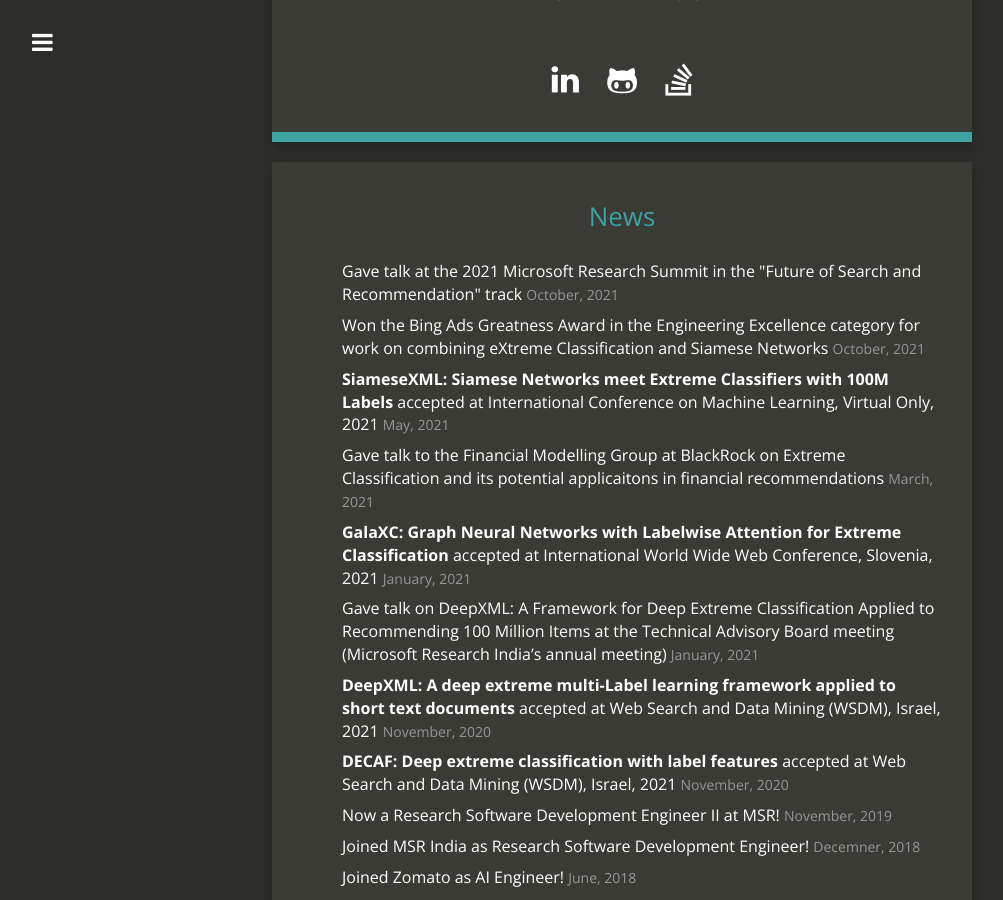
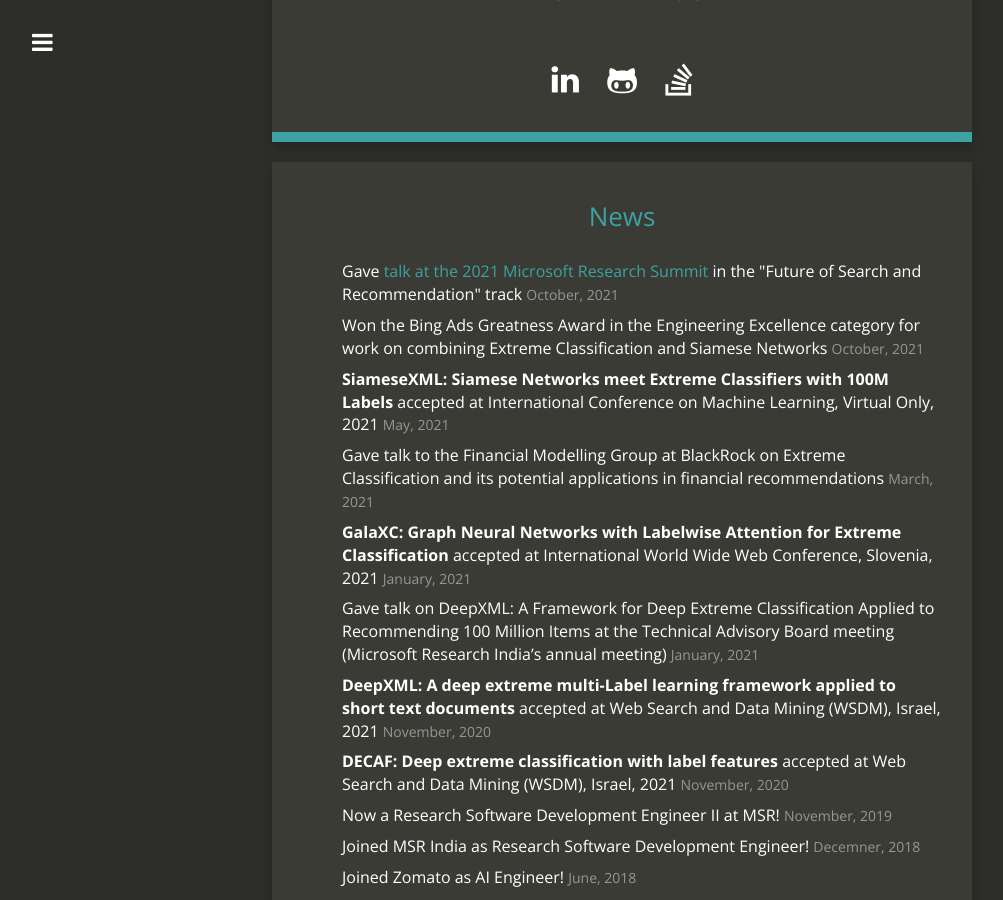
Before and after one commit to DeepakSaini119/DeepakSaini119.github.io, a Jekyll site: the page built from index.html, in a window 1280 px wide and 900 px high, scrolled down 556 px. Shown: the whole window, without its empty margins (18-1021 px from the left). Built offline with Jekyll 4.4.1, drawn with Linux system fonts in a browser that asks for light colours; nearby versions of some CDN libraries; some of the changed lines change nothing that is shown.

Commit message:
Update index.html

```diff
--- a/index.html
+++ b/index.html
@@ -32,13 +32,13 @@
             <div>
                 <ul>
                     <li>
-                        Gave talk at the 2021 Microsoft Research Summit in the "Future of Search and Recommendation" track
+                        Gave <a href="https://www.microsoft.com/en-us/research/video/opening-remarks-the-future-of-search-and-recommendation/">talk at the 2021 Microsoft Research Summit</a> in the "Future of Search and Recommendation" track
                         <small style="font-size: 14px;margin-top: -10px;padding-top: 0px;color: #969696;"}>October, 2021</small>
                     </li>
                     <br style="display: block;content: '';margin-top: 8px;">
 
                     <li>
-                        Won the Bing Ads Greatness Award in the Engineering Excellence category for work on combining eXtreme Classification and Siamese Networks
+                        Won the Bing Ads Greatness Award in the Engineering Excellence category for work on combining Extreme Classification and Siamese Networks
                         <small style="font-size: 14px;margin-top: -10px;padding-top: 0px;color: #969696;"}>October, 2021</small>
                     </li>
                     <br style="display: block;content: '';margin-top: 8px;">
@@ -50,7 +50,7 @@
                     <br style="display: block;content: '';margin-top: 8px;">
 
                     <li>
-                        Gave talk to the Financial Modelling Group at BlackRock on Extreme Classification and its potential applicaitons in financial recommendations
+                        Gave talk to the Financial Modelling Group at BlackRock on Extreme Classification and its potential applications in financial recommendations
                         <small style="font-size: 14px;margin-top: -10px;padding-top: 0px;color: #969696;"}>March, 2021</small>
                     </li>
                     <br style="display: block;content: '';margin-top: 8px;">
```
